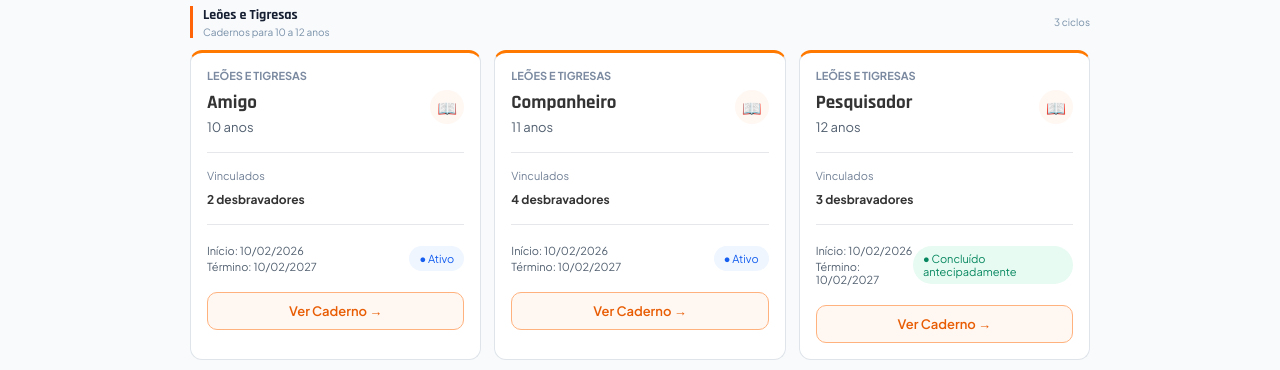
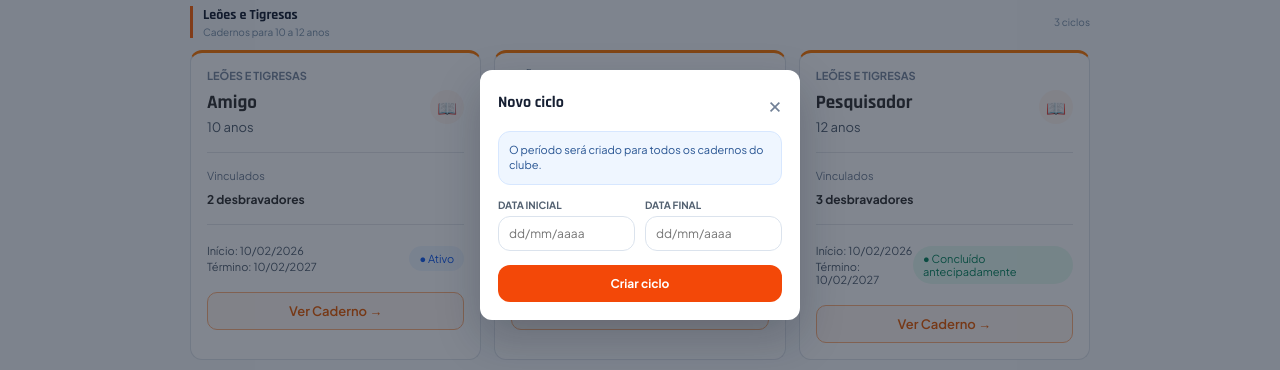
Before and after one commit to desbravadores-sisa/Desbravadores-Aplicacao-Web, a React (Vite) app in the folder desbravadores_aplicacao/: page /cadernos in a window 1280 px wide. Both pictures are taken after a click on the button "Novo ciclo". Shown: the part 205-575 px from the top of the page. Built offline with nearby package versions, Linux system fonts and the light colour scheme; no server answers.

Commit message:
add: Atualização do filtro  'Novo Ciclo' na tela de caderno

```diff
--- a/desbravadores_aplicacao/src/pages/Cadernos.jsx
+++ b/desbravadores_aplicacao/src/pages/Cadernos.jsx
@@ -1,38 +1,33 @@
+import { useState } from "react";
 import NotebookCard from "../components/NotebookCard/NotebookCard";
+import Modal from "../components/Modal/Modal";
 import SectionHeader from "../components/SectionHeader/SectionHeader";
 import styles from "./Cadernos.module.css";
 
-function Cadernos() {
-  const cadernos = [
+const initialCadernos = [
   {
     category: "LEÕES E TIGRESAS",
     name: "Amigo",
     age: 10,
     linkedMembers: 2,
-      // Em outras palavras: o dado não precisa aparecer na tela inicial, mas ele deve permanecer no model para o futuro da página interna do caderno.
-      // requirements: 6,
     startDate: "10/02/2026",
     endDate: "10/02/2027",
     status: "Ativo"
   },
-
   {
     category: "LEÕES E TIGRESAS",
     name: "Companheiro",
     age: 11,
     linkedMembers: 4,
-      // requirements: 7,
     startDate: "10/02/2026",
     endDate: "10/02/2027",
     status: "Ativo"
   },
-
   {
     category: "LEÕES E TIGRESAS",
     name: "Pesquisador",
     age: 12,
     linkedMembers: 3,
-      // requirements: 6,
     startDate: "10/02/2026",
     endDate: "10/02/2027",
     status: "Concluído antecipadamente"
@@ -42,7 +37,6 @@ function Cadernos() {
     name: "Pioneiro",
     age: 13,
     linkedMembers: 3,
-      // requirements: 6,
     startDate: "15/02/2026",
     endDate: "15/02/2027",
     status: "Ativo"
@@ -52,7 +46,6 @@ function Cadernos() {
     name: "Excursionista",
     age: 14,
     linkedMembers: 2,
-      // requirements: 5,
     startDate: "18/02/2026",
     endDate: "18/02/2027",
     status: "Ativo"
@@ -62,12 +55,69 @@ function Cadernos() {
     name: "Guia",
     age: 15,
     linkedMembers: 3,
-      // requirements: 6,
     startDate: "10/02/2025",
     endDate: "10/02/2026",
     status: "Encerrado"
   }
 ];
+
+function formatDate(date) {
+  const [year, month, day] = date.split("-");
+  return `${day}/${month}/${year}`;
+}
+
+function formatDateInput(value) {
+  const digits = value.replace(/\D/g, "").slice(0, 8);
+  const day = digits.slice(0, 2);
+  const month = digits.slice(2, 4);
+  const year = digits.slice(4, 8);
+
+  return [day, month, year].filter(Boolean).join("/");
+}
+
+function parseDateInput(value) {
+  const match = value.match(/^(\d{2})\/(\d{2})\/(\d{4})$/);
+  if (!match) {
+    return "";
+  }
+
+  const [, day, month, year] = match;
+  const date = new Date(Number(year), Number(month) - 1, Number(day));
+  const isValidDate = date.getFullYear() === Number(year)
+    && date.getMonth() === Number(month) - 1
+    && date.getDate() === Number(day);
+
+  return isValidDate ? `${year}-${month}-${day}` : "";
+}
+
+function Cadernos() {
+  const [cadernos, setCadernos] = useState(initialCadernos);
+  const [cycleModalOpen, setCycleModalOpen] = useState(false);
+  const [cycleDates, setCycleDates] = useState({ startDate: "", endDate: "" });
+
+  function handleCycleChange(event) {
+    const { name, value } = event.target;
+    setCycleDates((current) => ({ ...current, [name]: formatDateInput(value) }));
+  }
+
+  function createCycle(event) {
+    event.preventDefault();
+    const startDate = parseDateInput(cycleDates.startDate);
+    const endDate = parseDateInput(cycleDates.endDate);
+
+    if (!startDate || !endDate || endDate < startDate) {
+      return;
+    }
+
+    setCadernos((current) => current.map((caderno) => ({
+      ...caderno,
+      startDate: formatDate(startDate),
+      endDate: formatDate(endDate),
+      status: "Ativo"
+    })));
+    setCycleDates({ startDate: "", endDate: "" });
+    setCycleModalOpen(false);
+  }
 
   const grupos = [
     {
@@ -92,6 +142,7 @@ function Cadernos() {
           subtitle="Gerencie ciclos, membros e requisitos de cada caderno."
           buttonIcon={<i className="bx bx-plus" />}
           buttonText="Novo ciclo"
+          onButtonClick={() => setCycleModalOpen(true)}
         />
 
         <div className={styles.tabs} role="tablist" aria-label="Visualização dos cadernos">
@@ -120,6 +171,56 @@ function Cadernos() {
           </section>
         ))}
       </div>
+
+      {cycleModalOpen && (
+        <Modal
+          className={styles.cycleModal}
+          title="Novo ciclo"
+          labelledBy="new-cycle-title"
+          headerClassName={styles.cycleHeader}
+          bodyClassName={styles.cycleBody}
+          footerClassName={styles.cycleFooter}
+          footer={
+            <button className={styles.cycleSubmit} type="submit">
+              Criar ciclo
+            </button>
+          }
+          onClose={() => setCycleModalOpen(false)}
+          onSubmit={createCycle}
+        >
+          <p className={styles.cycleNotice}>O período será criado para todos os cadernos do clube.</p>
+          <div className={styles.cycleFields}>
+            <div>
+              <label htmlFor="cycle-start-date">Data inicial</label>
+              <input
+                id="cycle-start-date"
+                name="startDate"
+                type="text"
+                inputMode="numeric"
+                maxLength={10}
+                placeholder="dd/mm/aaaa"
+                value={cycleDates.startDate}
+                onChange={handleCycleChange}
+                required
+              />
+            </div>
+            <div>
+              <label htmlFor="cycle-end-date">Data final</label>
+              <input
+                id="cycle-end-date"
+                name="endDate"
+                type="text"
+                inputMode="numeric"
+                maxLength={10}
+                placeholder="dd/mm/aaaa"
+                value={cycleDates.endDate}
+                onChange={handleCycleChange}
+                required
+              />
+            </div>
+          </div>
+        </Modal>
+      )}
     </main>
   );
 }
--- a/desbravadores_aplicacao/src/pages/Cadernos.module.css
+++ b/desbravadores_aplicacao/src/pages/Cadernos.module.css
@@ -116,6 +116,93 @@
   gap: 13px;
 }
 
+.cycleModal {
+  width: min(320px, 100%);
+  overflow: hidden;
+}
+
+.cycleHeader {
+  display: flex;
+  align-items: center;
+  justify-content: space-between;
+  padding: 18px 18px 14px;
+}
+
+.cycleHeader h2 {
+  color: #172033;
+  font-size: 16px;
+}
+
+.cycleHeader button {
+  color: #718096;
+  font-size: 23px;
+}
+
+.cycleBody {
+  display: grid;
+  gap: 14px;
+  padding: 0 18px 14px;
+}
+
+.cycleNotice {
+  margin: 0;
+  padding: 11px 10px;
+  border: 1px solid #d7e7ff;
+  border-radius: 12px;
+  background: #eff6ff;
+  color: #275492;
+  font-size: 11px;
+  line-height: 1.35;
+}
+
+.cycleFields {
+  display: grid;
+  grid-template-columns: 1fr 1fr;
+  gap: 10px;
+}
+
+.cycleFields label {
+  display: block;
+  margin-bottom: 5px;
+  color: #526070;
+  font-size: 10px;
+  font-weight: 700;
+  text-transform: uppercase;
+}
+
+.cycleFields input {
+  width: 100%;
+  box-sizing: border-box;
+  padding: 9px 10px;
+  border: 1px solid #dbe3ed;
+  border-radius: 12px;
+  color: #334155;
+  font: inherit;
+  font-size: 12px;
+}
+
+.cycleFields input:focus {
+  border-color: #ff6508;
+  outline: 2px solid rgba(255, 101, 8, 0.12);
+}
+
+.cycleFooter {
+  display: block;
+  padding: 0 18px 18px;
+}
+
+.cycleSubmit {
+  width: 100%;
+  padding: 11px;
+  border: 0;
+  border-radius: 12px;
+  background: #f34808;
+  color: #fff;
+  font-size: 12px;
+  font-weight: 700;
+  cursor: pointer;
+}
+
 @media (max-width: 850px) {
   .header {
     grid-template-columns: 1fr auto;
```
Lines whose indentation alone changed are shown as unchanged.
